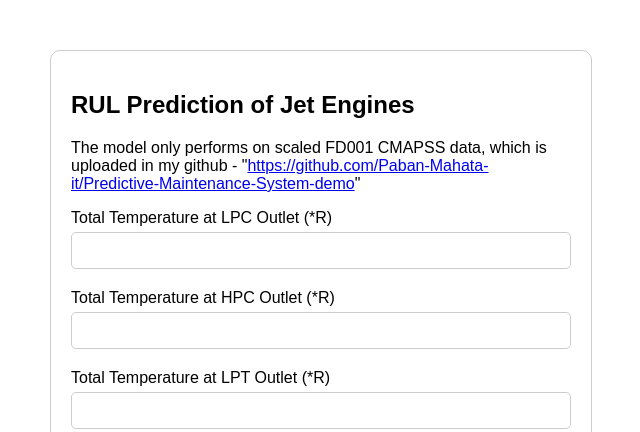
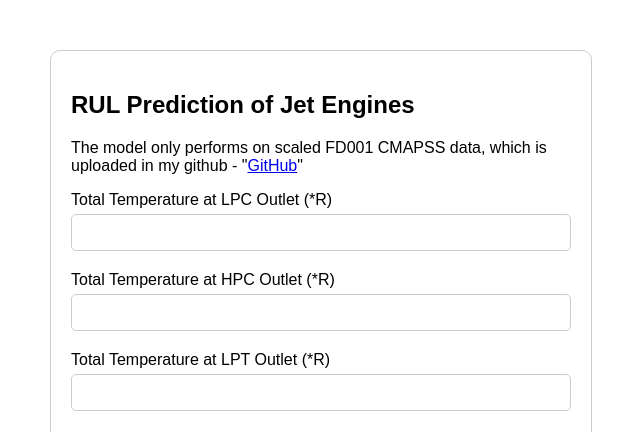
Before and after one commit to Paban-Mahata-it/Predictive-Maintenance-System-demo, a Flask app: page / in a window 1280 px wide. Shown: the top 432 px of the page, without its empty margins (319-959 px from the left). Run offline with Flask 3, Linux system fonts and the light colour scheme; parts of the project's set-up code (start-up, migrations or seed data) failed here and were passed over.

Commit message:
Interface Correction

```diff
--- a/templates/index.html
+++ b/templates/index.html
@@ -43,7 +43,7 @@
     <div class="form-container">
         <h2>RUL Prediction of Jet Engines</h2>
         <p>The model only performs on scaled FD001 CMAPSS data, which is uploaded in my github -
-            "<a href="https://github.com/Paban-Mahata-it/Predictive-Maintenance-System-demo">https://github.com/Paban-Mahata-it/Predictive-Maintenance-System-demo</a>"</p>
+            "<a href="https://github.com/Paban-Mahata-it/Predictive-Maintenance-System-demo">GitHub</a>"</p>
         <form action="/predict" method="post">
 
 
```
